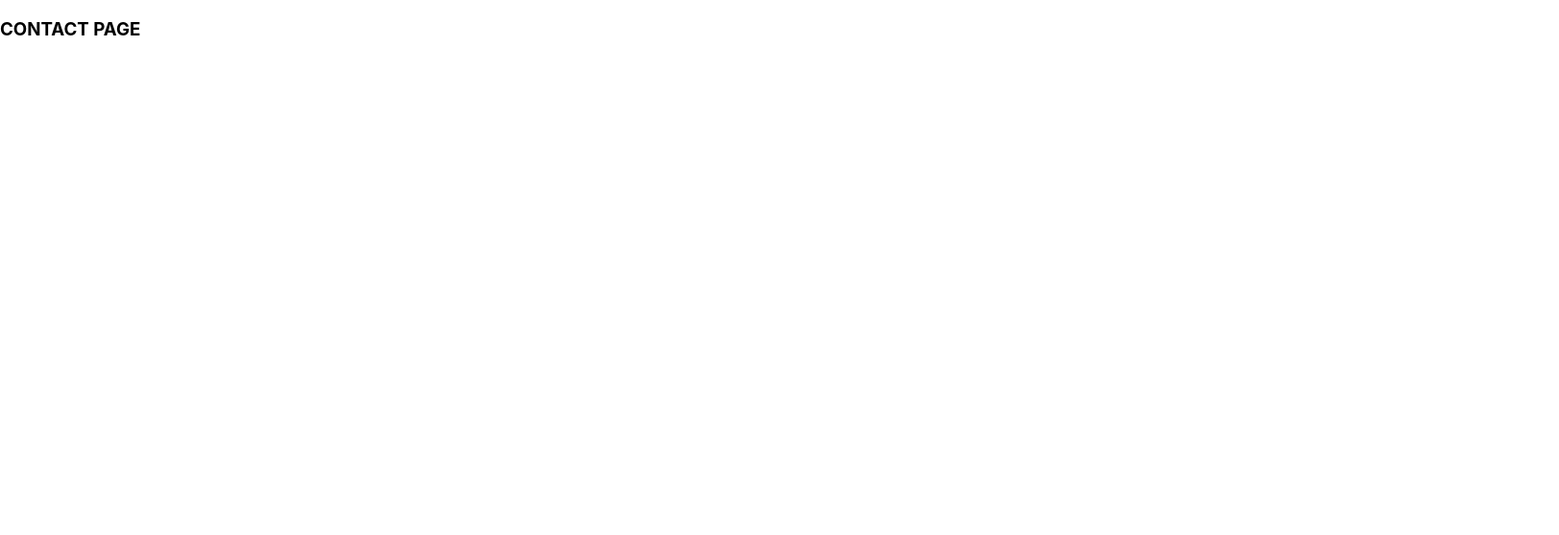
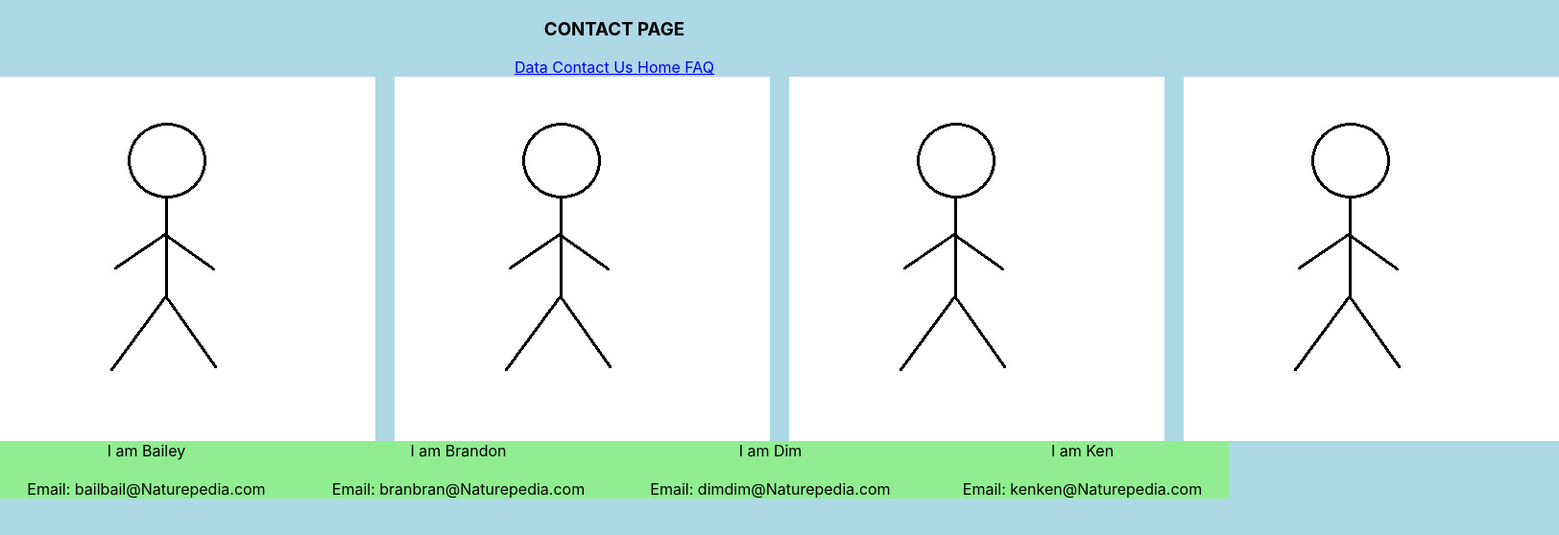
Before and after one commit to blam19/CSC-307-Naturepedia, a React (Create React App) app in the folder my-app/: page /contact in a window 1280 px wide. Shown: the top 558 px of the page at 96% size, 1624 px wide, since content can reach past the window. Built offline with nearby package versions, Linux system fonts and the light colour scheme.

Commit message:
contact page GOOD

```diff
--- /dev/null
+++ b/my-app/src/pages/index.css
@@ -0,0 +1,14 @@
+body {
+    text-align: center;
+    background-color: lightblue;
+}
+
+.Bailey {
+    background-color: lightgreen;
+}
+
+img {
+    display: block;
+    margin-left: auto;
+    margin-right: auto;
+}
--- a/my-app/src/pages/index.jsx
+++ b/my-app/src/pages/index.jsx
@@ -1,9 +1,59 @@
 import React from "react";
+import "./index.css";
+
+import { Link } from "react-router-dom";
+
+import person from '../person.jpg';
+
+function Bailey(){
+    return(
+        <div className="Bailey">
+        <div style={{ display: "grid", gridTemplateColumns: "repeat(4, 1fr)", gridGap: 20 }}>
+            <div> I am Bailey</div>
+            <div> I am Brandon</div>
+            <div> I am Dim</div>
+            <div> I am Ken</div>
+
+            <div> Email: bailbail@Naturepedia.com</div>
+            <div> Email: branbran@Naturepedia.com</div>
+            <div> Email: dimdim@Naturepedia.com</div>
+            <div> Email: kenken@Naturepedia.com</div>
+        </div>
+      </div>
+    )
+}
+
+function Images(){
+    return(
+        <div style={{ display: "grid", gridTemplateColumns: "repeat(4, 1fr)", gridGap: 20 }}>
+            <img src={person} className="Bails"/>
+            <img src={person} className="Brandon"/>
+            <img src={person} className="Dim" />
+            <img src={person} className="Kenneth" />
+        </div>
+    )
+}
 
 const ContactPage = () => {
     return (
         <div>
             <h3>CONTACT PAGE</h3>
+            <div>
+                    {/* <button>Data</button> */}
+                    {/* <button>Contact Us</button> */}
+                    <Link to="/data"> Data </Link>
+                    <Link to="/contact"> Contact Us </Link>
+                    <Link to="/"> Home </Link>
+                    <Link to="/faq"> FAQ </Link>
+                    {/* <button>Home</button>
+                    <button>FAQ</button> */}
+            </div>
+            <div>
+                <Images></Images>
+            </div>
+            <div>
+                <Bailey></Bailey>
+            </div>
         </div>
     );
 }
```
Also changed, not shown: my-app/src/person.jpg (added), 1 other file (tests, documents, lock files or other folders).
